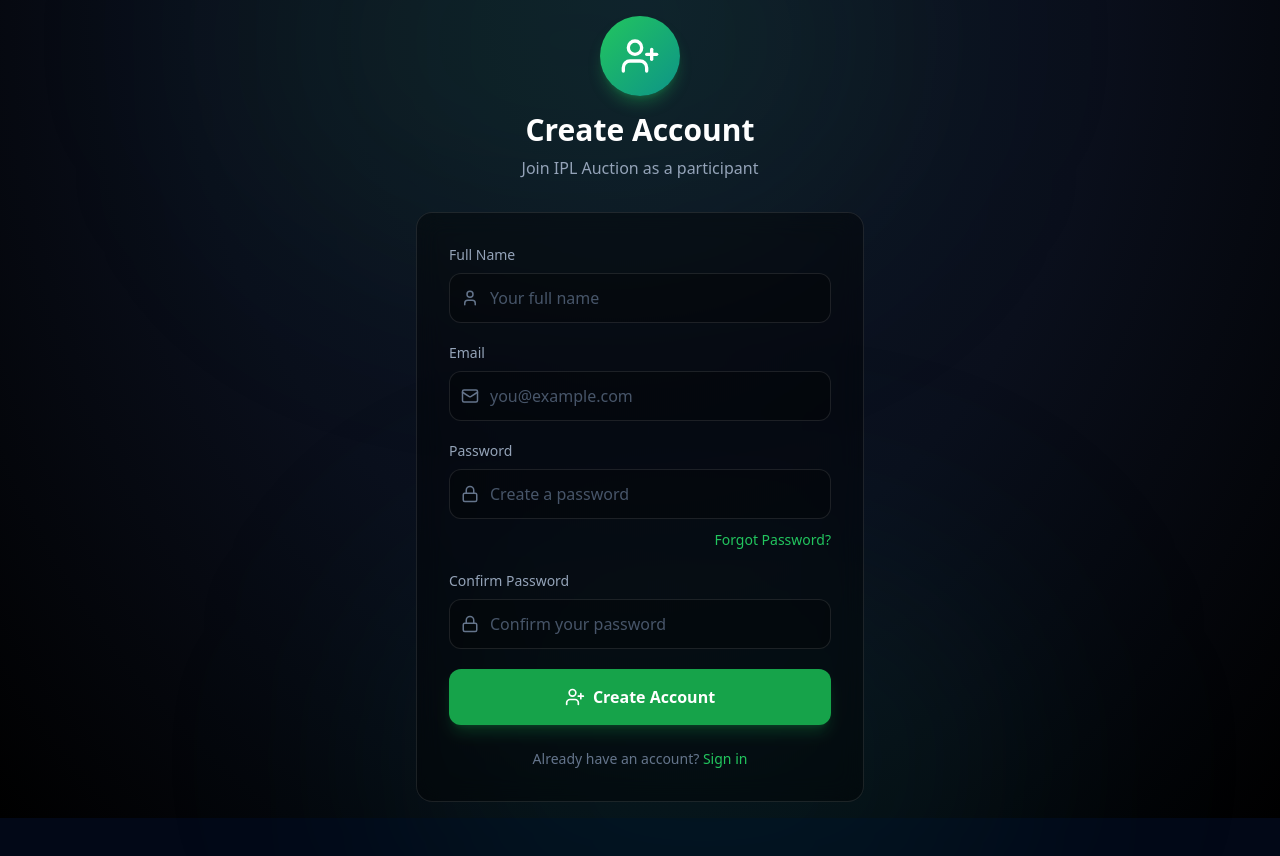
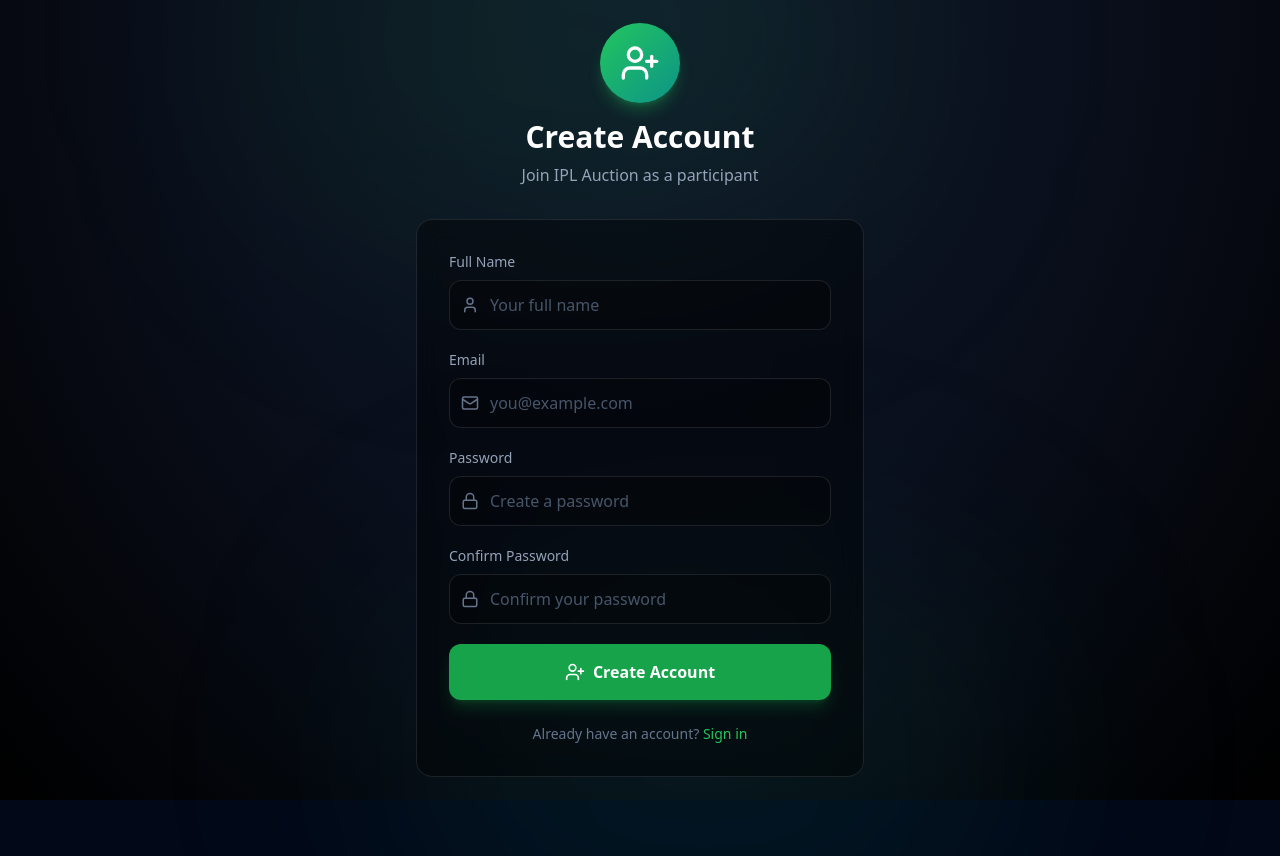
Before and after one commit to ramrajasekaran/ipl-auction, a React (Vite) app in the folder frontend/: page /register in a window 1280 px wide. Shown: the top 856 px of the page. Built offline with nearby package versions, Linux system fonts and the light colour scheme; no server answers.

Commit message:
fix: Remove Forgot Password link from Register page

```diff
--- a/frontend/src/pages/RegisterPage.jsx
+++ b/frontend/src/pages/RegisterPage.jsx
@@ -131,11 +131,7 @@
                                     required
                                 />
                             </div>
-                            <div className="mt-2 text-right">
-                                <Link to="/reset-password" className="text-sm text-green-500 hover:underline">
-                                    Forgot Password?
-                                </Link>
-                            </div>
+
                         </div>
 
                         <div>
```
